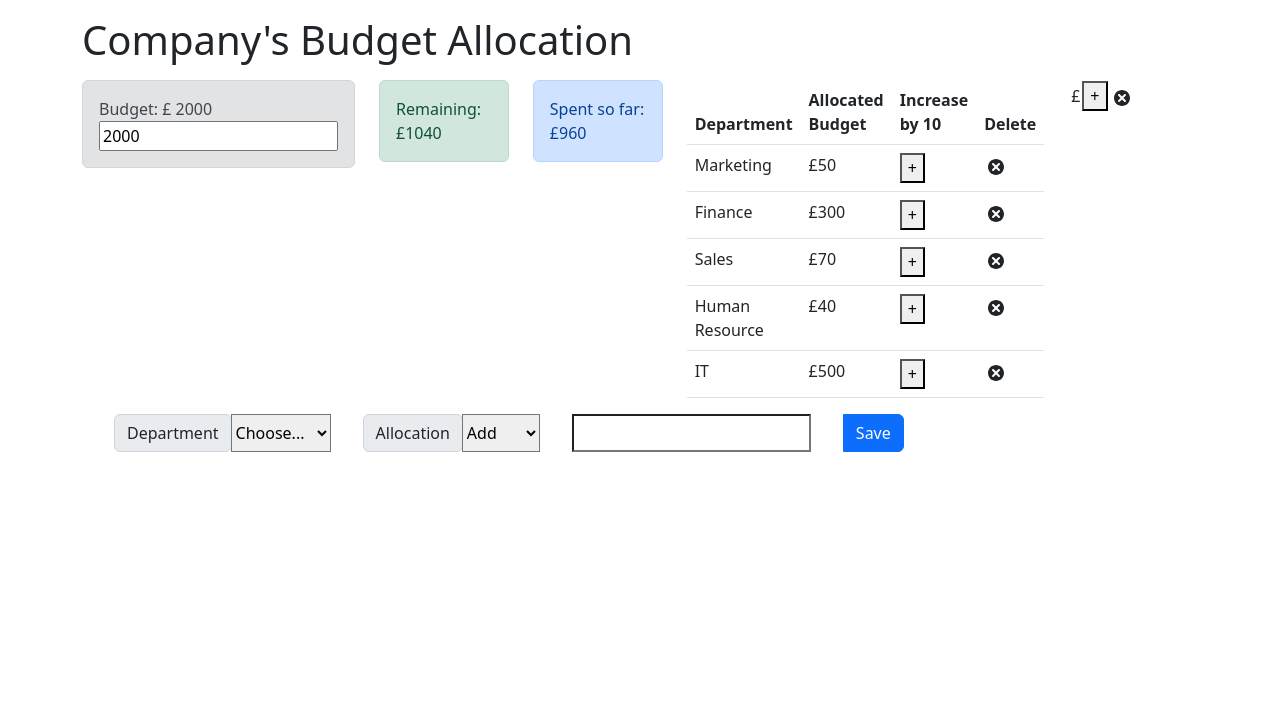
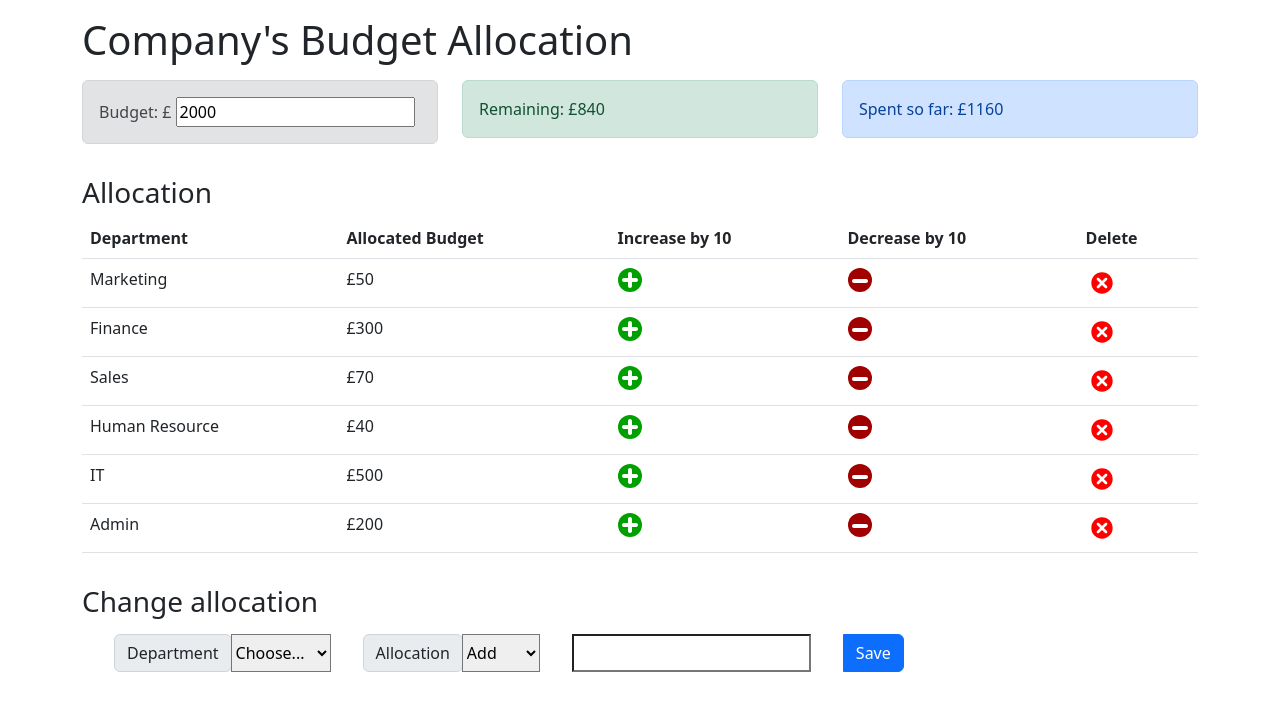
Before and after one commit to ibm-developer-skills-network/ejtos-react_budget_app, a React (Create React App) app: page / in a window 1280 px wide. Shown: the top 710 px of the page. Built offline with nearby package versions, Linux system fonts and the light colour scheme.

Commit message:
fixed div, buttons

```diff
--- a/src/App.js
+++ b/src/App.js
@@ -1,73 +1,46 @@
-import React from 'react';
+import React from "react";
+import "bootstrap/dist/css/bootstrap.min.css";
 
-import 'bootstrap/dist/css/bootstrap.min.css';
+import { AppProvider } from "./context/AppContext";
+import Budget from "./components/Budget";
+import ExpenseTotal from "./components/ExpenseTotal";
+import ExpenseList from "./components/ExpenseList";
+import AllocationForm from "./components/AllocationForm";
+import RemainingBudget from "./components/Remaining";
 
-//Code to import Budget.js
-import Budget from './components/Budget';
-
-// Add code to import the other components here under
-import Remaining from './components/Remaining';
-import ExpenseTotal from './components/ExpenseTotal';
-import ExpenseList from './components/ExpenseList';
-import ExpenseItem from './components/ExpenseItem';
-import AllocationForm from './components/AllocationForm'
-
-
-import { AppProvider } from './context/AppContext';
 const App = () => {
   return (
     <AppProvider>
-            <div className='container'>
-                <h1 className='mt-3'>Company's Budget Allocation</h1>
-                    <div className='row mt-3'>
-                        {
-                            /* Add Budget component here */
-                            // Budget component
-                            <div className='col-sm'>
+      <div className="container">
+        <h1 className="mt-3">Company's Budget Allocation</h1>
+        <div className="row mt-3">
+          <div className="col-sm">
             <Budget />
           </div>
-                        }
-
-                        {
-                            /* Add Remaining component here*/
-                            //Remaining component
-                            <div className='col-sm'>
-                            <Remaining />
+          <div className="col-sm">
+            <RemainingBudget />
           </div>
-                        }
-
-                        {
-                            /* Add ExpenseTotal component here */
-                            //ExpenseTotal component
-                            <div className='col-sm'>
+          <div className="col-sm">
             <ExpenseTotal />
           </div>
-                        }
+        </div>
 
-                        {
-                            /* Add ExpenseList component here */
-                            <div className='col-sm'>
+        <h3 className="mt-3">Allocation</h3>
+        <div className="row ">
+          <div className="col-sm">
             <ExpenseList />
           </div>
-                        }
+        </div>
 
-                        {
-                            /* Add ExpenseItem component here */
-                            <div className='col-sm'>
-                            <ExpenseItem />
-                            </div>
-                        }
-
-                        {
-                            /* Add AllocationForm component here under */
-                            <div className='col-sm'>
+        <h3 className="mt-3">Change allocation</h3>
+        <div className="row mt-3">
+          <div className="col-sm">
             <AllocationForm />
           </div>
-                        }
-
         </div>
       </div>
     </AppProvider>
   );
 };
+
 export default App;
--- a/src/components/Budget.js
+++ b/src/components/Budget.js
@@ -1,17 +1,22 @@
-import React, { useContext, useState } from 'react';
-import { AppContext } from '../context/AppContext';
+import React, { useContext, useState } from "react";
+import { AppContext } from "../context/AppContext";
 
 const Budget = () => {
   const { budget } = useContext(AppContext);
   const [newBudget, setNewBudget] = useState(budget);
   const handleBudgetChange = (event) => {
     setNewBudget(event.value);
-    }
+  };
   return (
-        <div className='alert alert-secondary'>
+    <div className="alert alert-secondary">
       {/* remove {budget} from <span>Budget: £{budget}</span> */}
-        <span>Budget: £ {budget}</span>
-        <input type="number" step="10" value={newBudget} onChange={handleBudgetChange}></input>
+      <span>Budget: £ </span>
+      <input
+        type="number"
+        step="10"
+        value={newBudget}
+        onChange={handleBudgetChange}
+      ></input>
     </div>
   );
 };
--- a/src/components/ExpenseItem.js
+++ b/src/components/ExpenseItem.js
@@ -1,13 +1,13 @@
-import React, { useContext } from 'react';
-import { TiDelete } from 'react-icons/ti';
-import { AppContext } from '../context/AppContext';
+import React, { useContext } from "react";
+import { TiDelete, TiMinus, TiPlus } from "react-icons/ti";
+import { AppContext } from "../context/AppContext";
 
 const ExpenseItem = (props) => {
   const { dispatch } = useContext(AppContext);
 
   const handleDeleteExpense = () => {
     dispatch({
-            type: 'DELETE_EXPENSE',
+      type: "DELETE_EXPENSE",
       payload: props.id,
     });
   };
@@ -19,18 +19,57 @@ const ExpenseItem = (props) => {
     };
 
     dispatch({
-            type: 'ADD_EXPENSE',
-            payload: expense
+      type: "ADD_EXPENSE",
+      payload: expense,
     });
+  };
 
-    }
+  const decreaseAllocation = (name) => {
+    const expense = {
+      name: name,
+      cost: 10,
+    };
+
+    dispatch({
+      type: "RED_EXPENSE",
+      payload: expense,
+    });
+  };
 
   return (
     <tr>
       <td>{props.name}</td>
       <td>£{props.cost}</td>
-        <td><button onClick={event=> increaseAllocation(props.name)}>+</button></td>
-        <td><TiDelete size='1.5em' onClick={handleDeleteExpense}></TiDelete></td>
+      <td>
+        <TiPlus
+          size="1.5em"
+          style={{
+            border: "transparent",
+            background: "#00a000",
+            borderRadius: "50%",
+            color: "white",
+          }}
+          onClick={(event) => increaseAllocation(props.name)}
+        ></TiPlus>
+      </td>
+      <td>
+        <TiMinus
+          size="1.5em"
+          style={{
+            background: "#a00000",
+            borderRadius: "50%",
+            color: "white",
+          }}
+          onClick={(event) => decreaseAllocation(props.name)}
+        ></TiMinus>
+      </td>
+      <td>
+        <TiDelete
+          size="2em"
+          color="red"
+          onClick={handleDeleteExpense}
+        ></TiDelete>
+      </td>
     </tr>
   );
 };
--- a/src/components/ExpenseList.js
+++ b/src/components/ExpenseList.js
@@ -1,23 +1,29 @@
-import React, { useContext } from 'react';
-import ExpenseItem from './ExpenseItem';
-import { AppContext } from '../context/AppContext';
+import React, { useContext } from "react";
+import ExpenseItem from "./ExpenseItem";
+import { AppContext } from "../context/AppContext";
 
 const ExpenseList = () => {
   const { expenses } = useContext(AppContext);
 
   return (
-        <table className='table'>
+    <table className="table">
       <thead className="thead-light">
         <tr>
           <th scope="col">Department</th>
           <th scope="col">Allocated Budget</th>
           <th scope="col">Increase by 10</th>
+          <th scope="col">Decrease by 10</th>
           <th scope="col">Delete</th>
         </tr>
       </thead>
       <tbody>
         {expenses.map((expense) => (
-                <ExpenseItem id={expense.id} key={expense.id} name={expense.name} cost={expense.cost} />
+          <ExpenseItem
+            id={expense.id}
+            key={expense.id}
+            name={expense.name}
+            cost={expense.cost}
+          />
         ))}
       </tbody>
     </table>
--- a/src/context/AppContext.js
+++ b/src/context/AppContext.js
@@ -1,25 +1,23 @@
-import React, { createContext, useReducer } from 'react';
+import React, { createContext, useReducer } from "react";
 
 // 5. The reducer - this is used to update the state, based on the action
 export const AppReducer = (state, action) => {
   let budget = 0;
   switch (action.type) {
-        case 'ADD_EXPENSE':
+    case "ADD_EXPENSE":
       let total_budget = 0;
-            total_budget = state.expenses.reduce(
-                (previousExp, currentExp) => {
-                    return previousExp + currentExp.cost
-                },0
-            );
+      total_budget = state.expenses.reduce((previousExp, currentExp) => {
+        return previousExp + currentExp.cost;
+      }, 0);
       total_budget = total_budget + action.payload.cost;
       action.type = "DONE";
-            if(total_budget <= state.budget) {
+      if (total_budget <= state.budget) {
         total_budget = 0;
-                state.expenses.map((currentExp)=> {
-                    if(currentExp.name === action.payload.name) {
+        state.expenses.map((currentExp) => {
+          if (currentExp.name === action.payload.name) {
             currentExp.cost = action.payload.cost + currentExp.cost;
           }
-                    return currentExp
+          return currentExp;
         });
         return {
           ...state,
@@ -27,49 +25,52 @@ export const AppReducer = (state, action) => {
       } else {
         alert("Cannot increase the allocation! Out of funds");
         return {
-                    ...state
+          ...state,
+        };
       }
+    case "RED_EXPENSE":
+      const red_expenses = state.expenses.map((currentExp) => {
+        if (
+          currentExp.name === action.payload.name &&
+          currentExp.cost - action.payload.cost >= 0
+        ) {
+          currentExp.cost = currentExp.cost - action.payload.cost;
+          budget = state.budget + action.payload.cost;
         }
-            case 'RED_EXPENSE':
-                const red_expenses = state.expenses.map((currentExp)=> {
-                    if (currentExp.name === action.payload.name && currentExp.cost - action.payload.cost >= 0) {
-                        currentExp.cost =  currentExp.cost - action.payload.cost;
-                        budget = state.budget + action.payload.cost
-                    }
-                    return currentExp
-                })
+        return currentExp;
+      });
       action.type = "DONE";
       return {
         ...state,
         expenses: [...red_expenses],
       };
-            case 'DELETE_EXPENSE':
+    case "DELETE_EXPENSE":
       action.type = "DONE";
-            state.expenses.map((currentExp)=> {
+      state.expenses.map((currentExp) => {
         if (currentExp.name === action.payload) {
-                    budget = state.budget + currentExp.cost
-                    currentExp.cost =  0;
+          budget = state.budget + currentExp.cost;
+          currentExp.cost = 0;
         }
-                return currentExp
-            })
+        return currentExp;
+      });
       action.type = "DONE";
       return {
         ...state,
-                budget
+        budget,
       };
-        case 'SET_BUDGET':
+    case "SET_BUDGET":
       action.type = "DONE";
       state.budget = action.payload;
 
       return {
         ...state,
       };
-        case 'CHG_CURRENCY':
+    case "CHG_CURRENCY":
       action.type = "DONE";
       state.currency = action.payload;
       return {
-                ...state
-            }
+        ...state,
+      };
 
     default:
       return state;
@@ -80,13 +81,14 @@ export const AppReducer = (state, action) => {
 const initialState = {
   budget: 2000,
   expenses: [
-        { id: "Marketing", name: 'Marketing', cost: 50 },
-        { id: "Finance", name: 'Finance', cost: 300 },
-        { id: "Sales", name: 'Sales', cost: 70 },
-        { id: "Human Resource", name: 'Human Resource', cost: 40 },
-        { id: "IT", name: 'IT', cost: 500 },
+    { id: "Marketing", name: "Marketing", cost: 50 },
+    { id: "Finance", name: "Finance", cost: 300 },
+    { id: "Sales", name: "Sales", cost: 70 },
+    { id: "Human Resource", name: "Human Resource", cost: 40 },
+    { id: "IT", name: "IT", cost: 500 },
+    { id: "Admin", name: "Admin", cost: 200 },
   ],
-    currency: '£'
+  currency: "£",
 };
 
 // 2. Creates the context this is the thing our components import and use to get the state
@@ -113,7 +115,7 @@ export const AppProvider = (props) => {
         budget: state.budget,
         remaining: remaining,
         dispatch,
-                currency: state.currency
+        currency: state.currency,
       }}
     >
       {props.children}
```
Also changed, not shown: src/components/AllocationForm.js (+66 -36 lines), 2 other files (tests, documents, lock files or other folders). Lines whose indentation alone changed are shown as unchanged.
